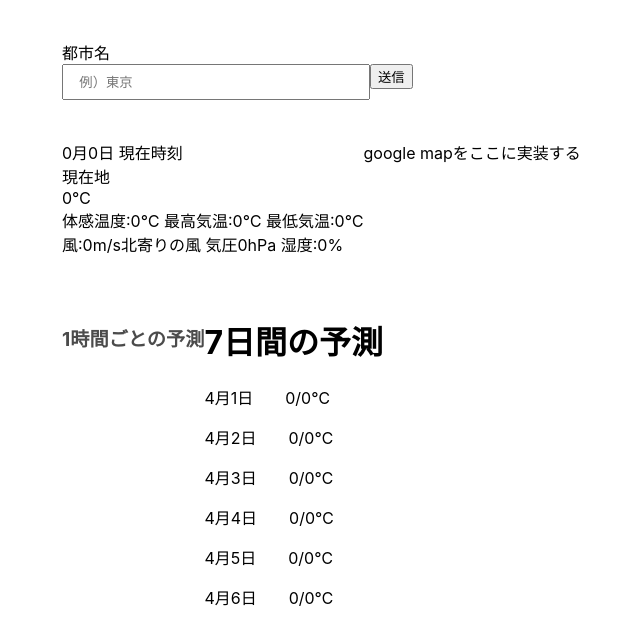
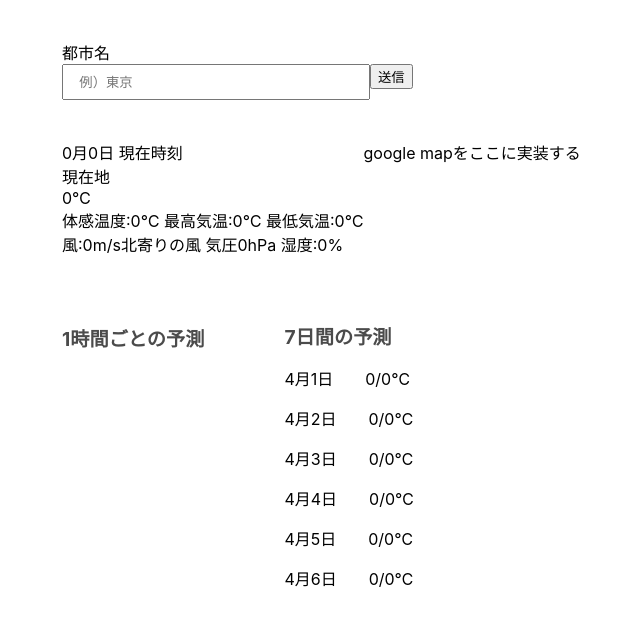
Before and after one commit to Yuta-Tsutsumi/weather-app, a React (Create React App) app: page / in a window 1280 px wide. Shown: the top 644 px of the page, without its empty margins (178-818 px from the left). Built offline with nearby package versions, Linux system fonts and the light colour scheme.

Commit message:
文字の大きさ・スタイルの変更

```diff
--- a/src/components/molecules/WeeklyForecast/WeeklyForecast.module.scss
+++ b/src/components/molecules/WeeklyForecast/WeeklyForecast.module.scss
@@ -1,2 +1,9 @@
-.date {
+.root {
+  margin-left: 10%;
+  .title {
+    font-size: 1.2em;
+    opacity: 0.7;
+    font-weight: bold;
+    margin-top: 20%;
+  }
 }
--- a/src/components/molecules/WeeklyForecast/WeeklyForecast.tsx
+++ b/src/components/molecules/WeeklyForecast/WeeklyForecast.tsx
@@ -3,9 +3,9 @@ import styles from "./WeeklyForecast.module.scss";
 
 const WeeklyForecast: React.VFC = () => {
   return (
-    <div className={styles.date}>
-      <h1>7日間の予測</h1>
-      <div>
+    <div className={styles.root}>
+      <div className={styles.title}>7日間の予測</div>
+      <div className={styles.date}>
         <p>4月1日　　0/0℃</p>
         <p>4月2日　　0/0℃</p>
         <p>4月3日　　0/0℃</p>
```
